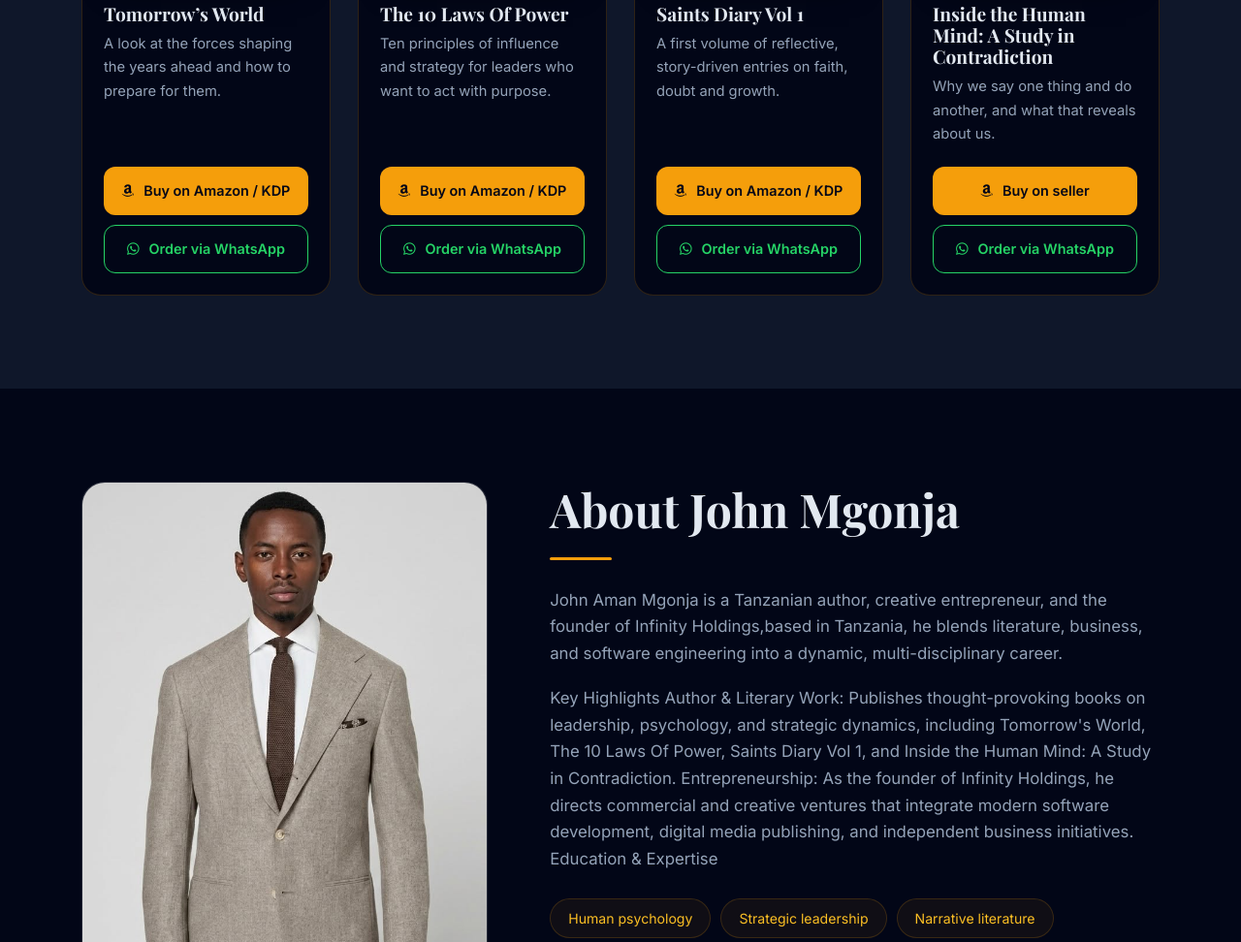
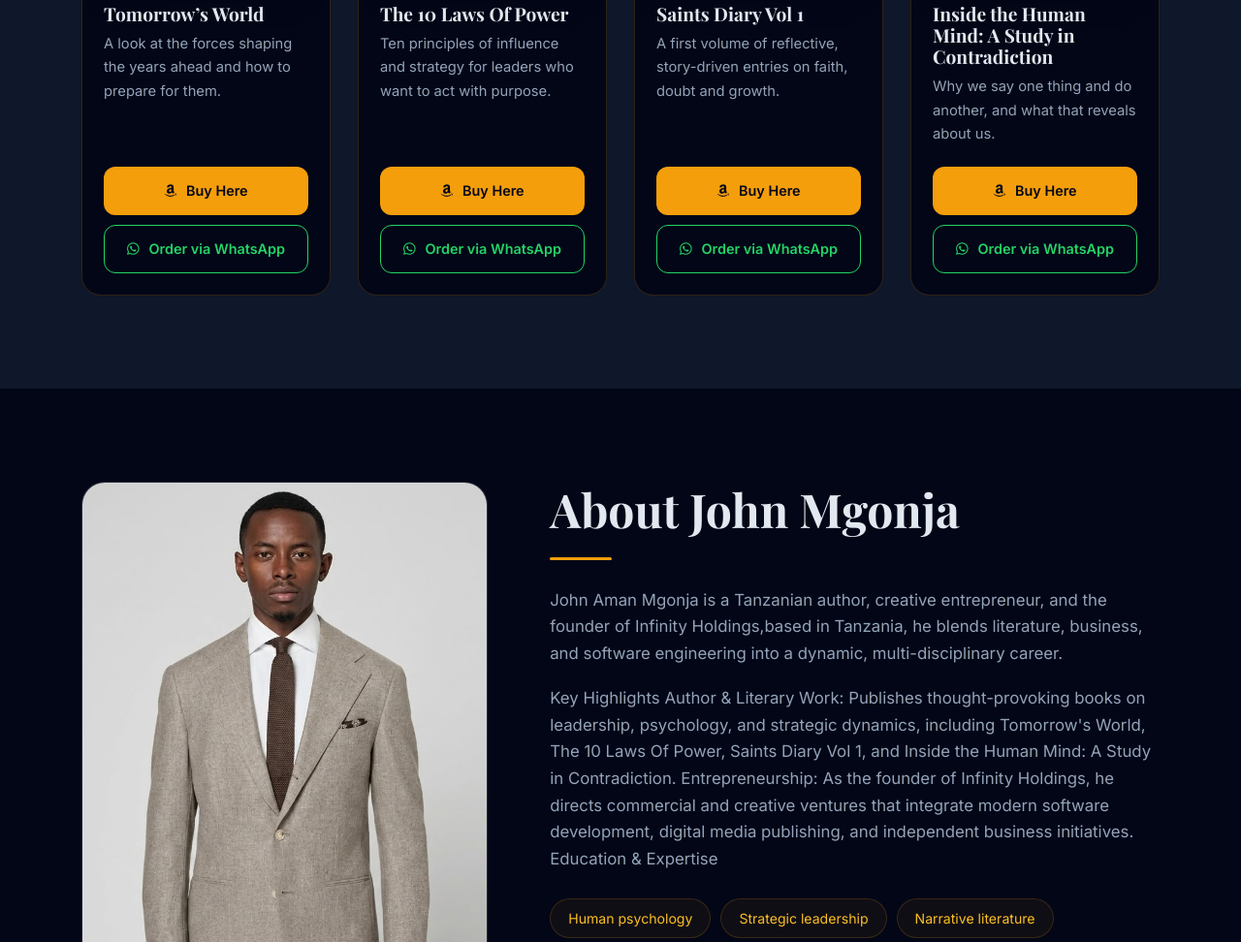
Before and after one commit to saintstech255/johnmgonjabooks, a plain HTML site: page index.html in a window 1280 px wide. Shown: the part 1431-2403 px from the top of the page at 97% size. Drawn offline with nearby package versions, Linux system fonts and the light colour scheme; a web font is replaced by a local one.

Commit message:
Update index.html

```diff
--- a/index.html
+++ b/index.html
@@ -68,7 +68,7 @@
           <h3>Tomorrow’s World</h3>
           <p>A look at the forces shaping the years ahead and how to prepare for them.</p>
           <div class="actions">
-            <a class="btn btn-amz" href="https://www.amazon.com/" target="_blank" rel="noopener"><i class="fa-brands fa-amazon"></i> Buy on Amazon / KDP</a>
+            <a class="btn btn-amz" href="https://selar.com/uxlgj78878 target="_blank" rel="noopener"><i class="fa-brands fa-amazon"></i> Buy Here</a>
             <a class="btn btn-wa" data-wa href="#" target="_blank" rel="noopener"><i class="fa-brands fa-whatsapp"></i> Order via WhatsApp</a>
           </div>
         </article>
@@ -78,7 +78,7 @@
           <h3>The 10 Laws Of Power</h3>
           <p>Ten principles of influence and strategy for leaders who want to act with purpose.</p>
           <div class="actions">
-            <a class="btn btn-amz" href="https://www.amazon.com/" target="_blank" rel="noopener"><i class="fa-brands fa-amazon"></i> Buy on Amazon / KDP</a>
+            <a class="btn btn-amz" href="https://selar.com/r499hl4740/" target="_blank" rel="noopener"><i class="fa-brands fa-amazon"></i> Buy Here </a>
             <a class="btn btn-wa" data-wa href="#" target="_blank" rel="noopener"><i class="fa-brands fa-whatsapp"></i> Order via WhatsApp</a>
           </div>
         </article>
@@ -88,7 +88,7 @@
           <h3>Saints Diary Vol 1</h3>
           <p>A first volume of reflective, story-driven entries on faith, doubt and growth.</p>
           <div class="actions">
-            <a class="btn btn-amz" href="https://www.amazon.com/" target="_blank" rel="noopener"><i class="fa-brands fa-amazon"></i> Buy on Amazon / KDP</a>
+            <a class="btn btn-amz" href="https://selar.com/1418193mn4" target="_blank" rel="noopener"><i class="fa-brands fa-amazon"></i> Buy Here</a>
             <a class="btn btn-wa" data-wa href="#" target="_blank" rel="noopener"><i class="fa-brands fa-whatsapp"></i> Order via WhatsApp</a>
           </div>
         </article>
@@ -98,7 +98,7 @@
           <h3>Inside the Human Mind: A Study in Contradiction</h3>
           <p>Why we say one thing and do another, and what that reveals about us.</p>
           <div class="actions">
-            <a class="btn btn-amz" href="https://selar.com/r499hl4740/" target="_blank" rel="noopener"><i class="fa-brands fa-amazon"></i> Buy on seller</a>
+            <a class="btn btn-amz" href="https://selar.com/r499hl4740/" target="_blank" rel="noopener"><i class="fa-brands fa-amazon"></i> Buy Here</a>
             <a class="btn btn-wa" data-wa href="#" target="_blank" rel="noopener"><i class="fa-brands fa-whatsapp"></i> Order via WhatsApp</a>
           </div>
         </article>
```
